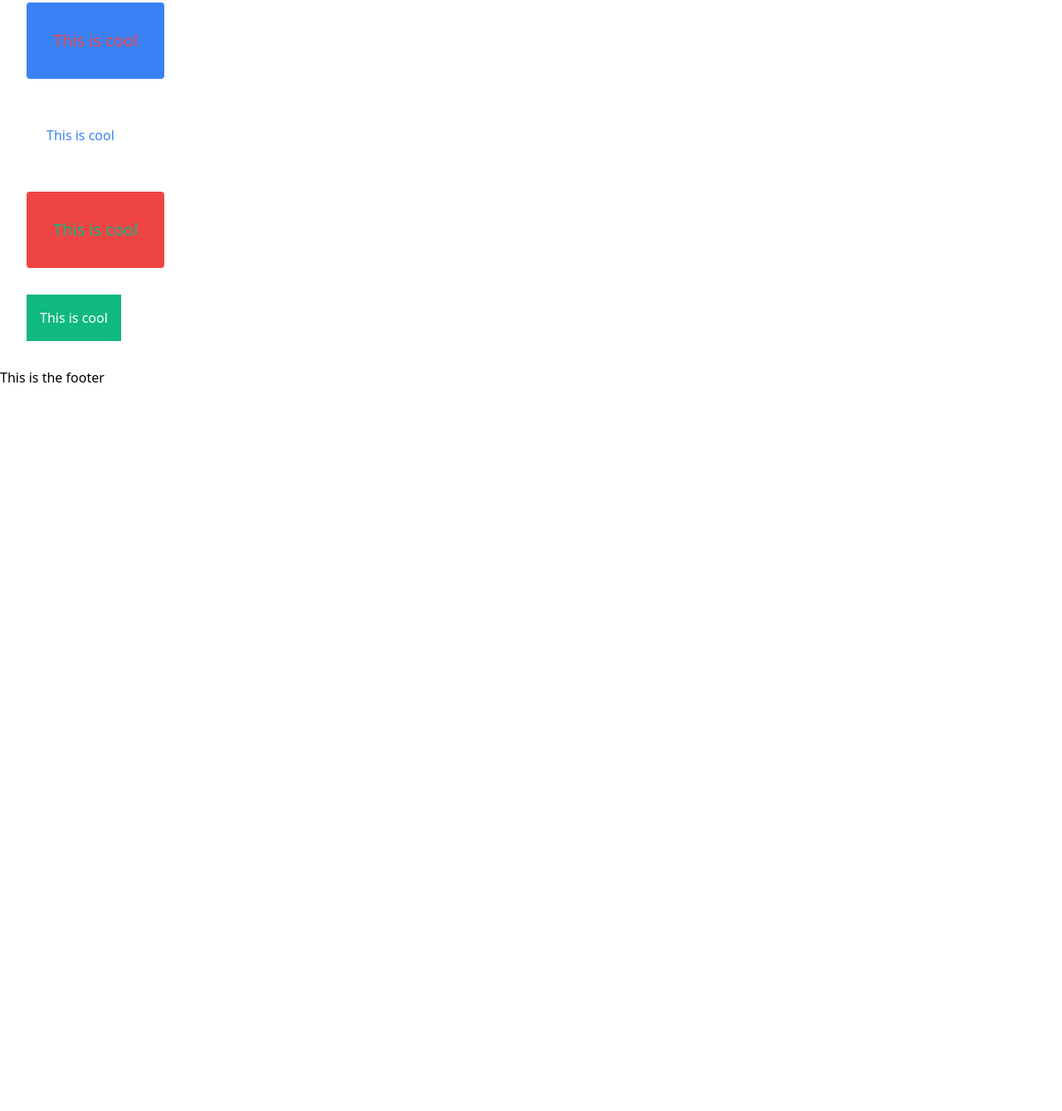
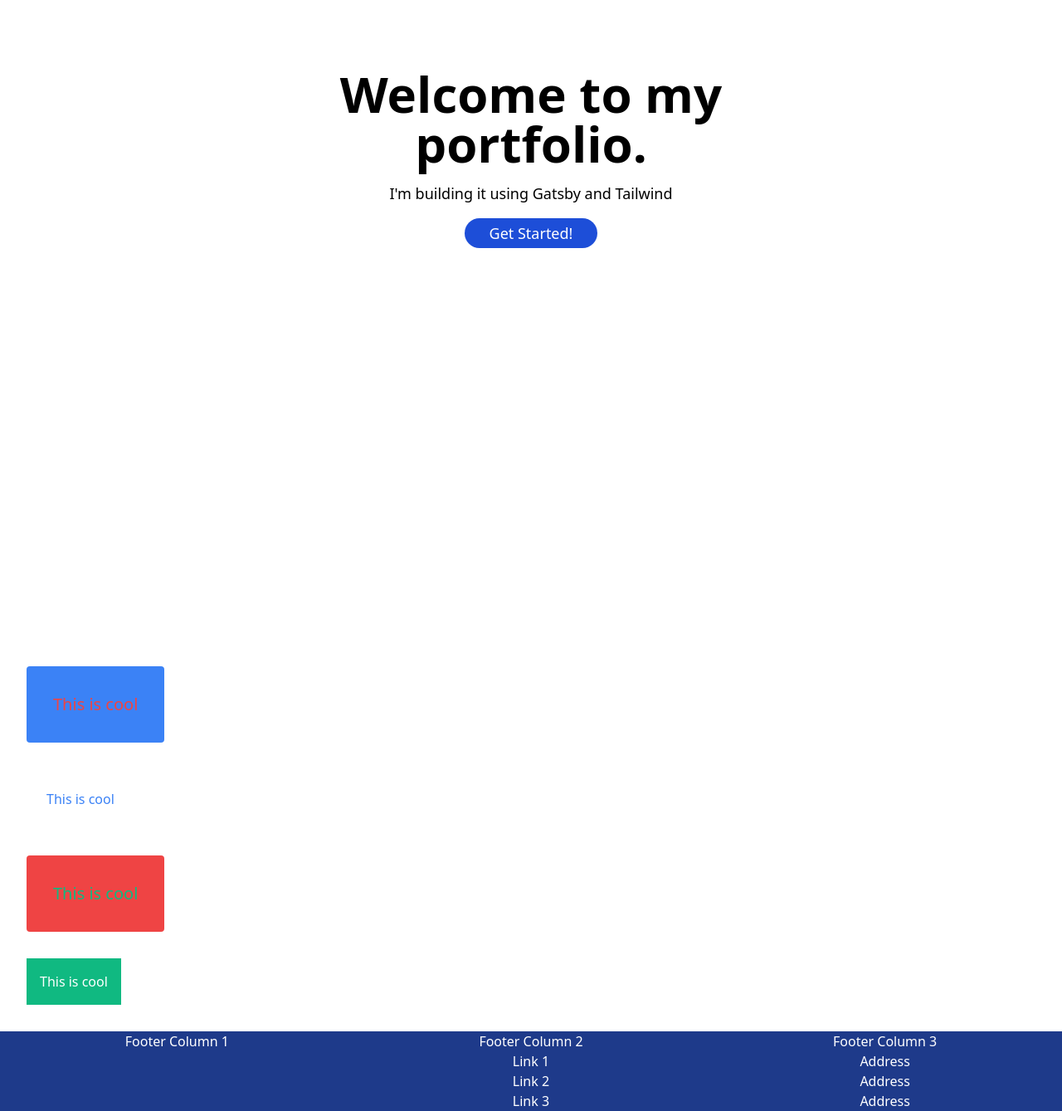
Before and after one commit to kapilannava/portfolio, a Gatsby site: page / in a window 1280 px wide. Shown: the part 109-1448 px from the top of the page at 83% size. Before the commit the page ends 800 px from the top, so only its background shows below. Built offline with nearby package versions, Linux system fonts and the light colour scheme; Gatsby itself is replaced by a stand-in of ours.

Commit message:
Added Hero component

```diff
--- a/src/components/Footer/Footer.js
+++ b/src/components/Footer/Footer.js
@@ -2,11 +2,42 @@ import React from 'react';
 
 const Footer = () => {
 
-
     return (
-        <div>
-            This is the footer
-        </div>
+        <footer className="bg-blue-900 text-white container relative bottom-0 text-center justify-center grid auto-cols-max md:grid-cols-3 lg:grid-cols-3 grid-cols-1">
+  <div>Footer Column 1</div>
+  <div>
+    <h1>
+      Footer Column 2
+    </h1>
+      <ul>
+        <li>
+          Link 1
+        </li>
+        <li>
+          Link 2
+        </li>
+        <li>
+          Link 3
+        </li>
+      </ul>
+  </div>
+  <div>
+  <h1>
+      Footer Column 3
+    </h1>
+      <ul>
+        <li>
+          Address
+        </li>
+        <li>
+          Address
+        </li>
+        <li>
+          Address
+        </li>
+      </ul>
+  </div>
+</footer>
     )
 }
 
--- /dev/null
+++ b/src/components/Hero/Hero.js
@@ -0,0 +1,22 @@
+import React from 'react';
+
+const Hero = () => {
+
+    return(
+        <section className="min-h-screen pt-36 text-center">
+            <h1 className="text-4xl md:text-6xl px-4 md:px-72 font-bold">
+                Welcome to my portfolio.
+            </h1>
+                <p className="pt-4 px-16 text-lg">
+                    I'm building it using Gatsby and Tailwind
+                </p>
+
+            <button className="p-1 w-9/12 md:w-40 mt-4 rounded-full bg-blue-700 text-lg text-white">
+                Get Started!
+            </button>
+
+        </section>
+    )
+}
+
+export default Hero;
--- a/src/pages/index.js
+++ b/src/pages/index.js
@@ -2,6 +2,7 @@ import * as React from "react"
 import Header from '../components/Header/Header'
 import Button from '../components/Button/Button'
 import Footer from '../components/Footer/Footer'
+import Hero from '../components/Hero/Hero'
 
 function IndexPage(){
   return (
@@ -10,6 +11,7 @@ function IndexPage(){
 <Header />
 
   <title>Home Page</title>
+  <Hero />
   <div className="p-8">
   <p className="mt-8">
   <Button textColor="red" size="xl" bgColor="blue" className="rounded">This is cool</Button>
```
